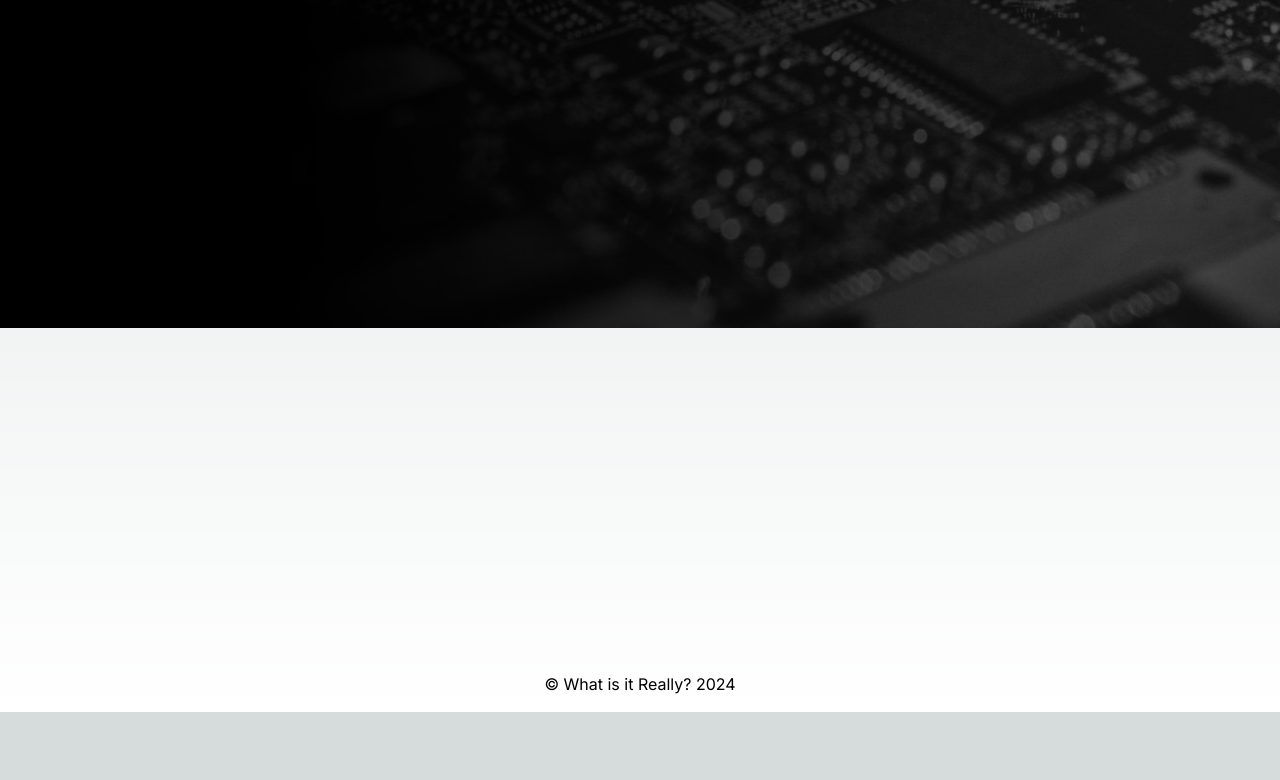
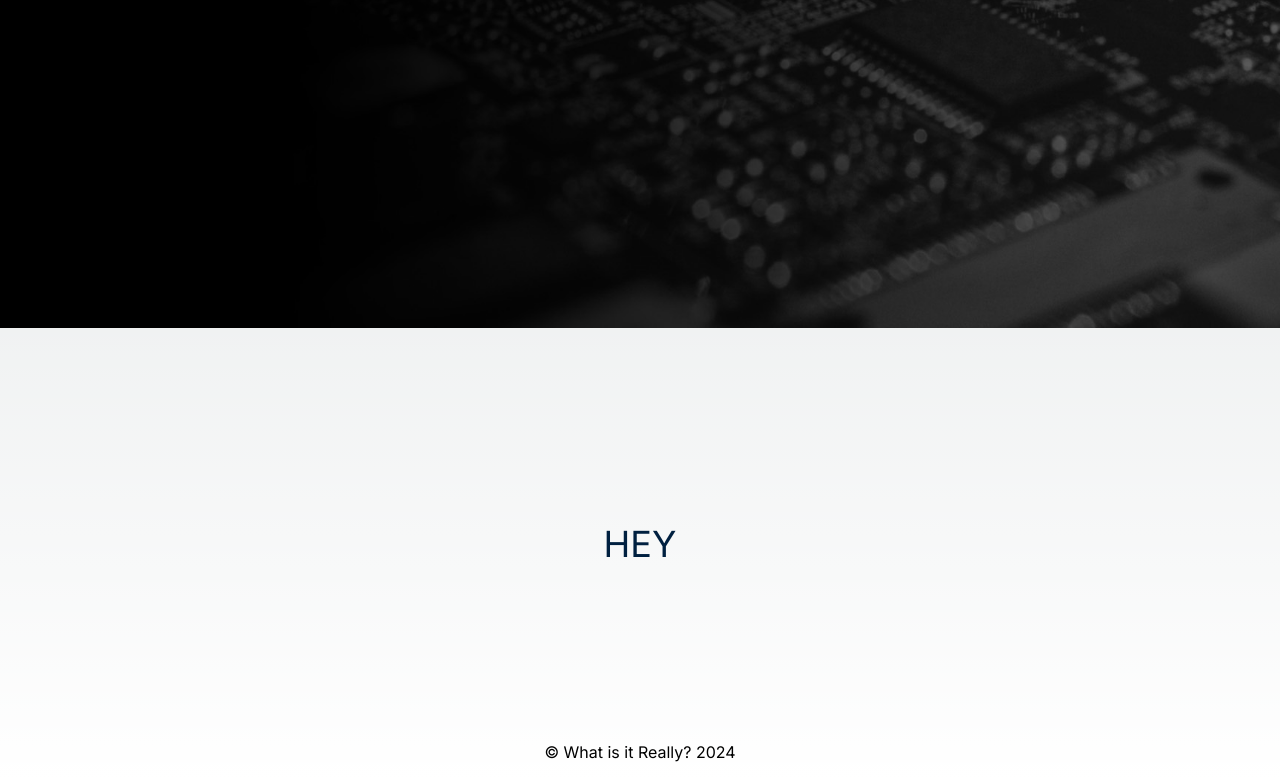
Before and after one commit to ParadiseLost69/what-is-it-really, a Next.js app: page / in a window 1280 px wide. Shown: the part 472-1252 px from the top of the page. Before the commit the page ends 1184 px from the top, so only its background shows below. Built offline with nearby package versions, Linux system fonts and the light colour scheme.

Commit message:
change podcasts to episodes, update podcasts page

```diff
--- a/src/app/podcast/page.jsx
+++ b/src/app/episodes/page.jsx
@@ -15,11 +15,11 @@ export async function getPodcasts() {
   );
   return res;
 }
-export default async function Podcasts() {
+export default async function Episodes() {
   const { items: podcasts } = await getPodcasts();
   return (
-    <div className="text-center ">
-      <Title>Podcasts</Title>
+    <div className="text-center">
+      <Title>Episodes</Title>
 
       <div className="flex justify-center items-center">
         {" "}
@@ -33,7 +33,11 @@ export default async function Podcasts() {
           return (
             <div
               key={ind}
-              className="flex-col justify-center items-center sm:items-stretch sm:flex-row flex border-2 my-8 p-4 rounded "
+              className="flex-col justify-center items-center sm:items-stretch sm:flex-row flex my-8 p-8 rounded-3xl"
+              style={{
+                backgroundImage:
+                  "linear-gradient(to top left, rgb(0,32,64,0.8), rgb(0, 32, 64, 0.8),  rgba(189, 189, 189, 0.8))",
+              }}
             >
               <a target="_blank" href={podcast.link}>
                 <Image
@@ -47,10 +51,12 @@ export default async function Podcasts() {
               <div>
                 {" "}
                 <a target="_blank" href={podcast.link}>
-                  <h2 className="underline my-2 mx-2">{podcast.title}</h2>
+                  <h2 className="underline my-2  self-start text-left">
+                    {podcast.title}
+                  </h2>
                 </a>
-                <p className=" text-gray-500 my-2">{podcastDate}</p>
-                <audio className="my-4 mx-auto self-center" controls>
+                <p className=" text-gray-400 my-2 text-left">{podcastDate}</p>
+                <audio className="my-4 mx-auto self-center text-left" controls>
                   <source src={podcast.enclosure.url} type="audio/x-m4a" />
                   Your browser does not support the audio element. Please click
                   the link above to navigate to the podcast page.
--- a/src/app/globals.css
+++ b/src/app/globals.css
@@ -28,6 +28,10 @@ body {
 .mt-30vh {
   margin-top: 30vh;
 }
+.mt-70vh {
+  margin-top: 70vh;
+  color: rgb(0, 32, 64);
+}
 @layer utilities {
   .text-balance {
     text-wrap: balance;
--- a/src/app/layout.jsx
+++ b/src/app/layout.jsx
@@ -15,7 +15,7 @@ export default function RootLayout({ children }) {
                 <Link href="/">Home</Link>
               </li>
               <li>
-                <Link href="/podcast">Podcasts</Link>
+                <Link href="episodes">Episodes</Link>
               </li>
               <li>
                 <Link href="/about">About</Link>
--- a/src/app/page.jsx
+++ b/src/app/page.jsx
@@ -10,7 +10,7 @@ export const metadata = {
 };
 export default function Home() {
   return (
-    <main className="text-center">
+    <div>
       <div
         className="absolute left-0 -z-10 flex top-0 w-screen h-screen"
         style={{
@@ -22,13 +22,14 @@ export default function Home() {
       >
         {/* <Image src="/img/motherboard.jpg" width={1920} height={1080} /> */}
       </div>
-      <div className="h-screen flex flex-col m mt-30vh items-center">
+      <div className="flex flex-col m mt-30vh items-center">
         <h1 className="text-4xl sm:text-7xl" style={{ fontFamily: "Impact" }}>
           What is it{" "}
           <span className="text-secondary bold font-bold">Really</span>?
         </h1>
         <h2 className={inter + "text-xl sm:text-3xl"}>Technology Uncovered</h2>
       </div>
-    </main>
+      <h1 className="mt-70vh text-4xl text-center mb-40">HEY</h1>
+    </div>
   );
 }
```
